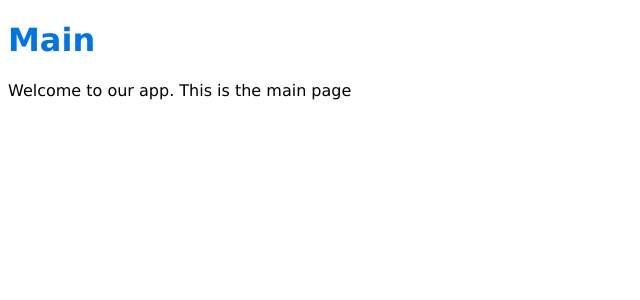
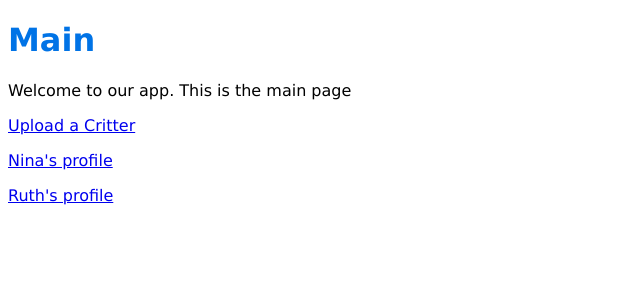
Before and after one commit to megdugan/CritterCave, a Flask app: page / in a window 1280 px wide. Shown: the part 48-348 px from the top of the page, without its empty margins (0-640 px from the left). Run offline with Flask 3, Linux system fonts and the light colour scheme.

Commit message:
added test links to main

```diff
--- a/flask-starter/templates/main.html
+++ b/flask-starter/templates/main.html
@@ -5,4 +5,9 @@
 
 <p>Welcome to our app. This is the main page</p>
 
+<p><a href="{{ url_for('critter_upload') }}">Upload a Critter</a></p>
+<p><a href="{{ url_for('user_profile', uid=1) }}">Nina's profile</a></p>
+<p><a href="{{ url_for('user_profile', uid=3) }}">Ruth's profile</a></p>
+
+
 {% endblock %}
```
